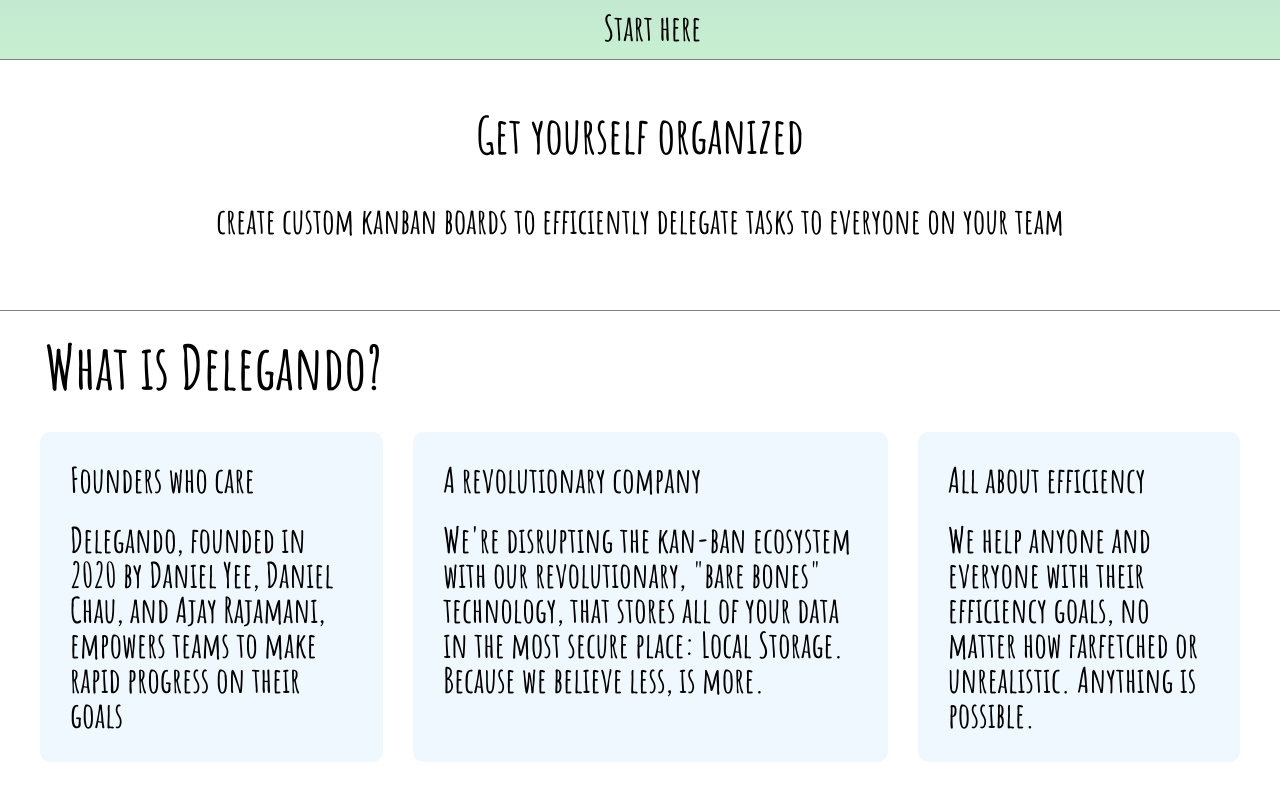
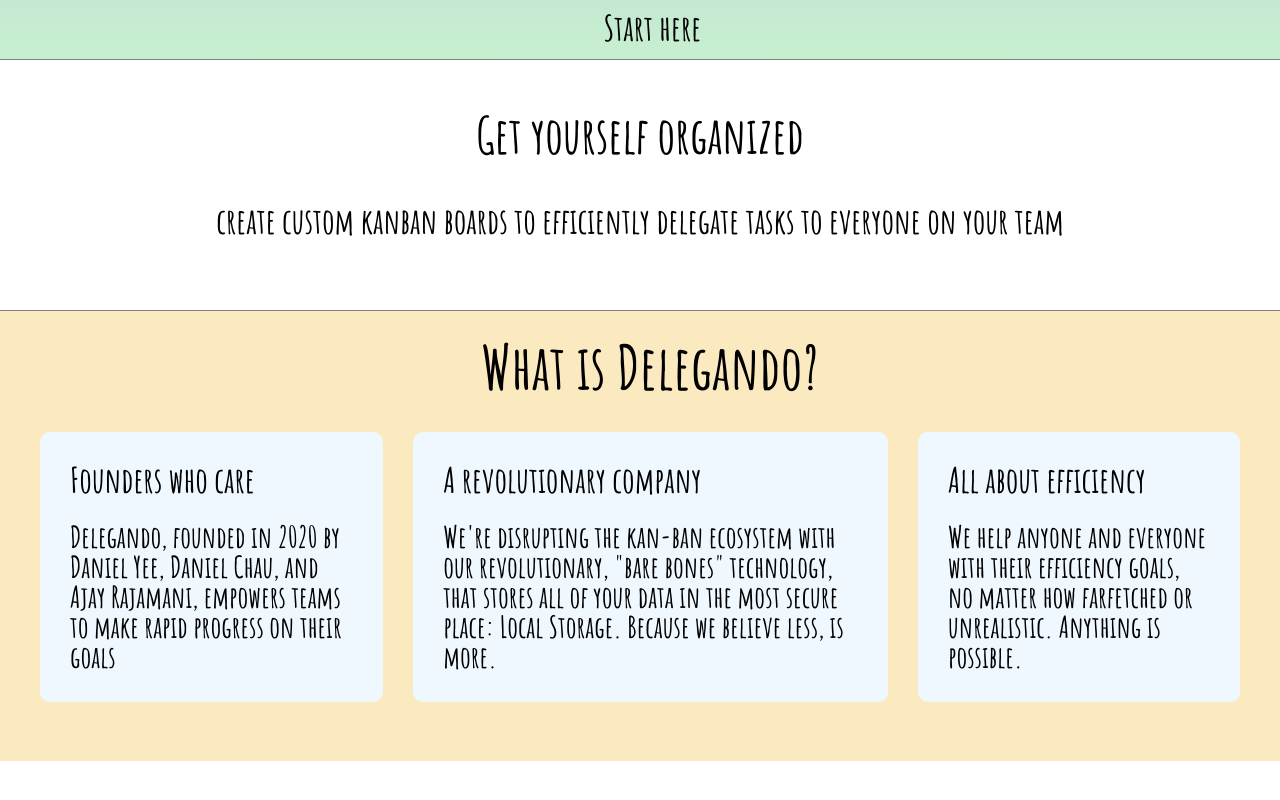
Before and after one commit to stickmanbob/Delegando, a React (Create React App) app: page /#/ in a window 1280 px wide. Shown: the part 601-1401 px from the top of the page. After the commit the page ends 1362 px from the top, so only its background shows below. Built offline with nearby package versions, Linux system fonts and the light colour scheme.

Commit message:
Adds stylings for landing 3

```diff
--- a/src/styles/landing.css
+++ b/src/styles/landing.css
@@ -2,7 +2,7 @@
   height: 600px;
   text-align: center;
   font-size: 50px;
-		background-image: linear-gradient(to bottom, #9EB7E5, #C7EFCF);
+  background-image: linear-gradient(to bottom, #9eb7e5, #c7efcf);
   border-bottom: 1px solid grey;
 }
 
@@ -25,7 +25,6 @@
   font-size: 50px;
   padding: 50px;
   border-bottom: 1px solid grey;
-
 }
 
 .landing-two > p {
@@ -48,26 +47,22 @@
 }
 
 .landing-one > a:hover {
-	color: #9EB7E5
+  color: #9eb7e5;
 }
-
-
-
-
 
 .landing-three {
   min-height: 400px;
   font-size: 35px;
   padding: 25px;
-
+  background: rgb(250 226 169 / 74%);
 }
 
 .landing-three > h2 {
   padding-bottom: 20px;
   margin-left: 20px;
   font-size: 61px;
+  text-align: center;
 }
-
 
 .landing-three > div {
   display: flex;
@@ -80,16 +75,15 @@
 
 .landing-three > div > p {
   margin: 15px;
-	font-size: 35px;
+  font-size: 30px;
   background: aliceblue;
   border-radius: 10px;
   padding: 30px;
 }
 
-
 .nav-bar {
   display: flex;
-	box-shadow: 0px 1px 4px 0px rgba(0,0,0,0.2);
+  box-shadow: 0px 1px 4px 0px rgba(0, 0, 0, 0.2);
 }
 
 .nav-bar > h1 {
@@ -104,5 +98,5 @@
 }
 
 .nav-bar a:hover {
-		color: #9EB7E5
+  color: #9eb7e5;
 }
```
Lines whose indentation alone changed are shown as unchanged.
